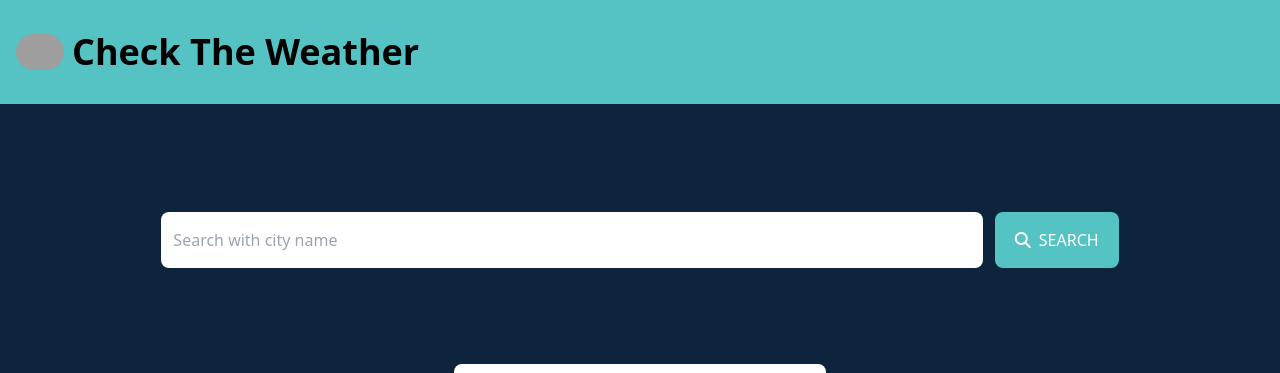
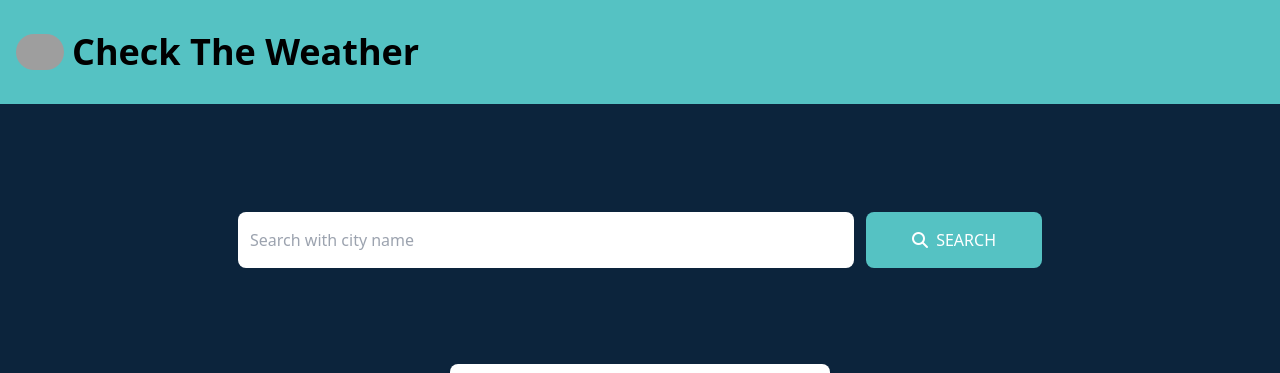
Before and after one commit to Mr-Atanu-Roy/Weather-App, a Django app: page / in a window 1280 px wide. Shown: the top 373 px of the page. Run offline with Django 4.2, Linux system fonts and the light colour scheme; data that the repository does not hold is empty; some libraries are stand-ins or nearby versions; grey boxes are pictures that could not be loaded.

Commit message:
updated styles

```diff
--- a/templates/index.html
+++ b/templates/index.html
@@ -27,21 +27,21 @@
 </head>
 <body>
 
-    <header class="w-full py-8 px-4 fixed top-0 left-0 flex jusify-start items-center" style="background: #55C2C3;">
+    <header class="z-50 w-full py-5 px-3 md:py-8 md:px-4 fixed top-0 left-0 flex jusify-start items-center" style="background: #55C2C3;">
         <img src="https://th.bing.com/th/id/OIP.CUtSYciqwgRRhSBUm2g3qgAAAA?pid=ImgDet&rs=1" alt="" class="w-12 rounded-full">
         <span class="font-bold text-xl md:text-4xl capitalize ml-2">Check the weather</span>
     </header>
 
-    <section class="flex flex-col h-screen my-auto items-center  px-6" style="background: #0C243C;">
+    <section class="flex flex-col min-h-screen my-auto items-center px-5 pb-10 md:px-6" style="background: #0C243C;">
 
         <div class="w-full py-8" id="search-box">
-            <form action="" method="get" class="flex justify-center items-center w-full">
-                <input type="text" name="city" placeholder="Search with city name" class="rounded-lg py-4 px-3 outline-none w-1/2 sm:w-2/3" value="{{given_city}}">
-                <button type="submit" class="rounded-lg ml-3 px-5 font-medium sm:text-base py-4 text-sm uppercase text-white"><i class="fa fa-search mr-1"></i> Search </button>
+            <form action="" method="get" class="flex flex-col sm:flex-row justify-center items-center w-full">
+                <input type="text" name="city" placeholder="Search with city name" class="rounded-lg py-3 px-2 md:py-4 md:px-3 outline-none w-full md:w-1/2 sm:w-2/3" value="{{given_city}}">
+                <button type="submit" class="rounded-lg font-medium sm:text-base py-3 md:py-4 sm:ml-3 mt-4 sm:mt-0 px-5 w-full sm:w-44 text-sm uppercase text-white"><i class="fa fa-search mr-1"></i> Search </button>
             </form>
         </div>
 
-        <div class="rounded-lg shadow-lg py-6 px-8 sm:py-8 sm:px-10 bg-white mt-16" id="weather-box">
+        <div class="rounded-lg shadow-lg mx-2.5 py-5 px-7 md:py-8 md:px-10 bg-white mt-16" id="weather-box">
         {% if message == "not searched" %}
 
                 <div class="flex justify-between items-center">
@@ -65,30 +65,30 @@
                 <div class="flex justify-between items-center">
                     <img src="http://openweathermap.org/img/wn/{{icon}}.png" alt="" class="w-32 rounded-full">
                     <div class="ml-8">
-                        <h3 class="text-2xl font-bold uppercase">{{city}} - {{weather}}</h3>
-                        <div class="font-light text-xl my-2 font-medium">{{temp_cel}} °C / {{temp_far}} °F</div>
-                        <div class="font-light text-base my-2">Feels like {{feels_like_cel}} °C</div>
-                        <div class="font-light text-base my-2">
+                        <h3 class="text-xl md:text-2xl font-bold uppercase">{{city}} - {{weather}}</h3>
+                        <div class="text-lg md:text-xl my-2 font-medium">{{temp_cel}} °C / {{temp_far}} °F</div>
+                        <div class="text-sm font-light md:text-base my-2">Feels like {{feels_like_cel}} °C</div>
+                        <div class="font-light md:text-base my-2">
                             <span class="mr-1.5"><i class="fa fa-arrow-up"></i> {{temp_max_cel}} °C</span>
                             <span><i class="fa fa-arrow-down"></i> {{temp_min_cel}} °C</span>
                         </div>
                         <div class="font-light text-xl">Weather is {{description}}</div>
                     </div>
                 </div>
-                <div class="w-full flex justify-between items-center text-sm sm:text-base mt-5">
-                    <div>
+                <div class="w-full flex flex-col sm:flex-row sm:justify-between items-center text-sm sm:text-base mt-7 sm:mt-5">
+                    <div class="flex w-full justify-between items-center sm:block sm:w-fit">
                         <div class="uppercase font-light">Wind</div>
                         <div class="font-bold">{{wind_speed}} m/s</div>
                     </div>
-                    <div class="mx-1">
+                    <div class="sm:mx-1.5 w-full flex justify-between items-center mt-1.5 sm:block sm:w-fit">
                         <div class="uppercase font-light">Visibility</div>
                         <div class="font-bold">{{visibility_km}} km</div>
                     </div>
-                    <div class="mx-1">
+                    <div class="sm:mx-1.5 w-full flex justify-between items-center mt-1.5 sm:block sm:w-fit">
                         <div class="uppercase font-light">humidity</div>
                         <div class="font-bold">{{humidity}} %</div>
                     </div>
-                    <div>
+                    <div class="flex w-full justify-between items-center sm:block sm:w-fit">
                         <div class="uppercase font-light">Pressure</div>
                         <div class="font-bold">{{pressure}} mb</div>
                     </div>
```
Also changed, not shown: 1 other file.
